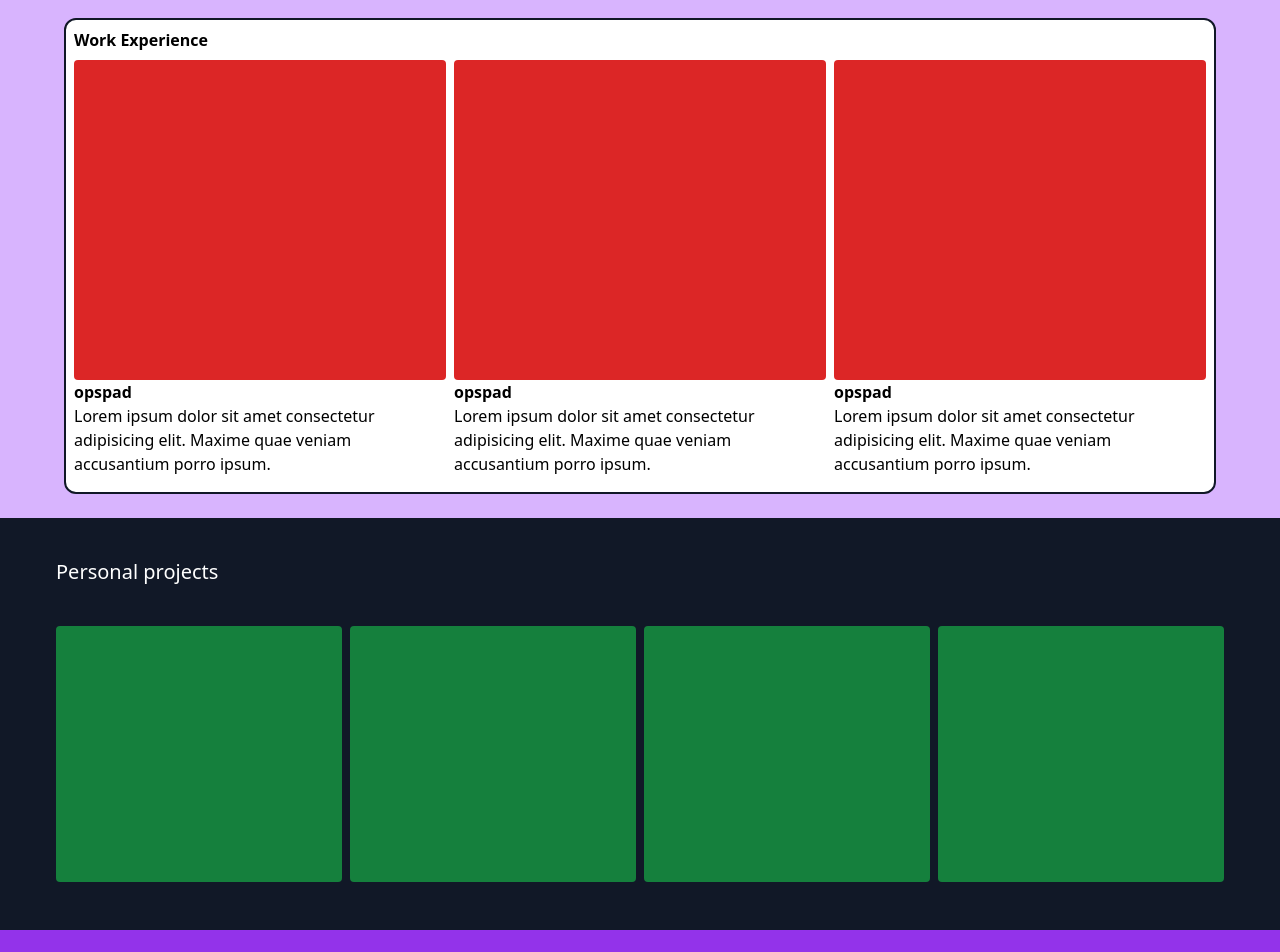
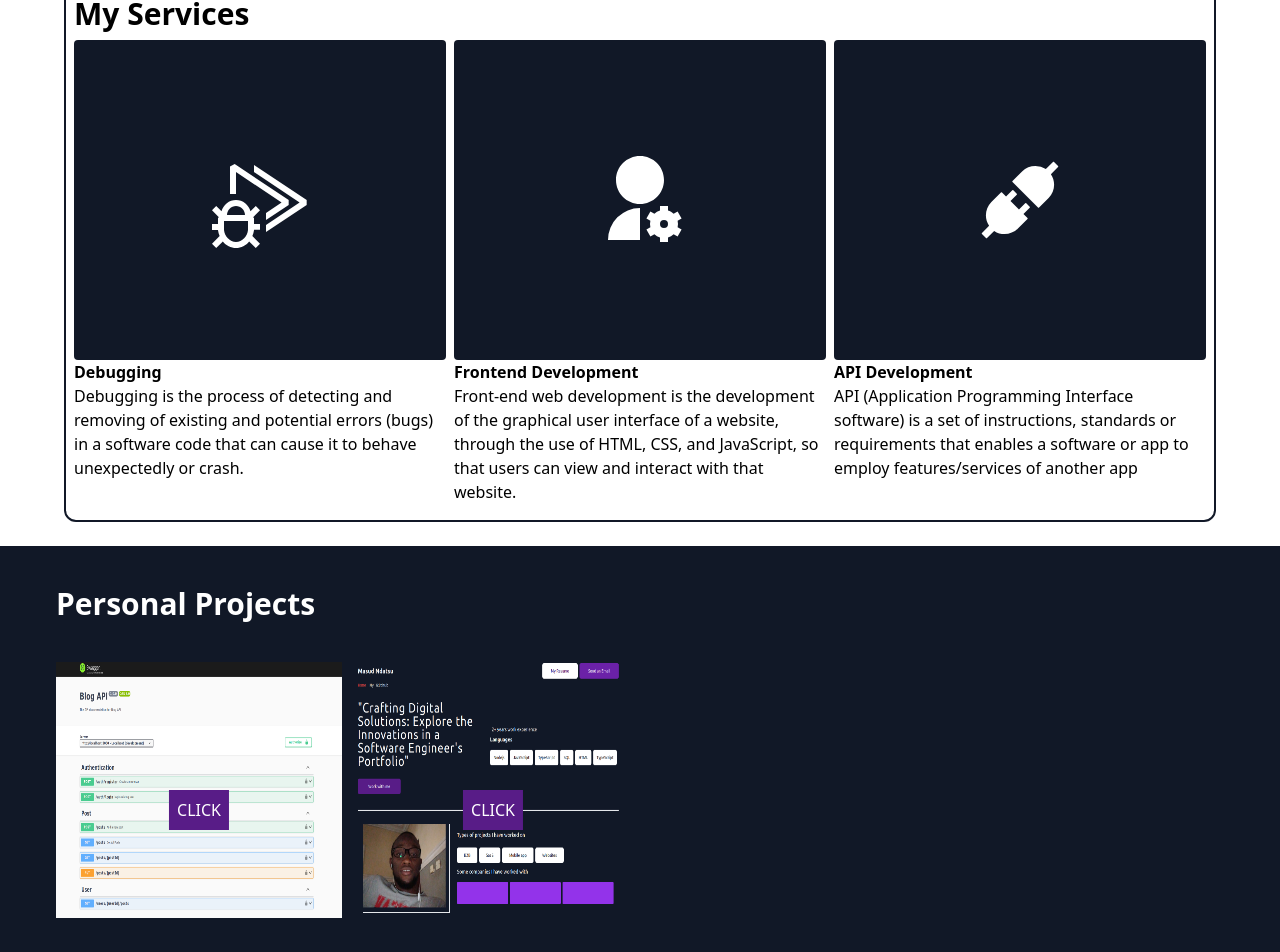
Before and after one commit to Masud-Ndatsu/react-portfolio-v1, a React (Vite) app: page / in a window 1280 px wide. Shown: the part 1014-1966 px from the top of the page. Built offline with nearby package versions, Linux system fonts and the light colour scheme; no server answers.

Commit message:
feat: Added new features

```diff
--- a/src/components/Hero/index.tsx
+++ b/src/components/Hero/index.tsx
@@ -6,9 +6,14 @@ export const Hero = () => {
           "Crafting Digital Solutions: Explore the Innovations in a Software
           Engineer's Portfolio"
         </h2>
-        <button className="bg-purple-900 rounded-lg px-[3rem] py-4">
+        <a
+          href="https://mail.google.com/mail/u/0/#inbox?compose=CllgCJlHFJrKvSCHrWpDqktdWxXTnSJSGKNdtClFXpXTDXCLgkRkgqrgFqsffqWswkXTRjCKddq"
+          className="bg-purple-900 rounded-lg px-[3rem] py-4"
+          target="_blank"
+          rel="noopener noreferrer"
+        >
           Work with me
-        </button>
+        </a>
       </div>
       <div>
         <p className="text-lg m-2">2+ years work experience</p>
--- a/src/components/Main/index.tsx
+++ b/src/components/Main/index.tsx
@@ -1,36 +1,56 @@
+import { VscDebugAll } from "react-icons/vsc";
+import { AiFillApi } from "react-icons/ai";
+import { RiUserSettingsFill } from "react-icons/ri";
+
 export const Main = () => {
   return (
     <main className="p-6 max-w-[1200px] m-auto">
       <div className="border-2 border-gray-900 rounded-xl bg-white p-2">
-        <h2 className="font-bold">Work Experience</h2>
-        <div className="grid sm:grid-cols-2 md:grid-cols-3 gap-2">
+        <h2 className="font-bold text-3xl">My Services</h2>
+        <div className="grid sm:grid-cols-2  md:grid-cols-3  gap-2">
           <div className="py-2">
-            <div className="h-80 w-full bg-red-600 rounded"></div>
+            <div className="h-80 w-full grid place-items-center bg-gray-900 rounded">
+              <h1 className="text-8xl">
+                <VscDebugAll className="text-white" />
+              </h1>
+            </div>
             <div>
-              <h4 className="font-bold">opspad</h4>
+              <h4 className="font-bold">Debugging</h4>
               <p>
-                Lorem ipsum dolor sit amet consectetur adipisicing elit. Maxime
-                quae veniam accusantium porro ipsum.
+                Debugging is the process of detecting and removing of existing
+                and potential errors (bugs) in a software code that can cause it
+                to behave unexpectedly or crash.
               </p>
             </div>
           </div>
           <div className="py-2">
-            <div className="h-80 w-full bg-red-600 rounded"></div>
+            <div className="h-80 w-full grid place-items-center bg-gray-900 rounded">
+              <h1 className="text-8xl">
+                <RiUserSettingsFill className="text-white" />
+              </h1>
+            </div>
             <div>
-              <h4 className="font-bold">opspad</h4>
+              <h4 className="font-bold">Frontend Development</h4>
               <p>
-                Lorem ipsum dolor sit amet consectetur adipisicing elit. Maxime
-                quae veniam accusantium porro ipsum.
+                Front-end web development is the development of the graphical
+                user interface of a website, through the use of HTML, CSS, and
+                JavaScript, so that users can view and interact with that
+                website.
               </p>
             </div>
           </div>
           <div className="py-2">
-            <div className="h-80 w-full bg-red-600 rounded"></div>
+            <div className="h-80 w-full grid place-items-center bg-gray-900 rounded">
+              <h1 className="text-8xl">
+                <AiFillApi className="text-white" />
+              </h1>
+            </div>
             <div>
-              <h4 className="font-bold">opspad</h4>
+              <h4 className="font-bold">API Development</h4>
               <p>
-                Lorem ipsum dolor sit amet consectetur adipisicing elit. Maxime
-                quae veniam accusantium porro ipsum.
+                API (Application Programming Interface software) is a set of
+                instructions, standards or requirements that enables a software
+                or app to employ features/services of another app
               </p>
             </div>
           </div>
--- a/src/components/Navbar/index.tsx
+++ b/src/components/Navbar/index.tsx
@@ -5,12 +5,22 @@ export const Navbar = () => {
     <nav className="flex gap-4 items-center justify-between max-w-[1200px] m-auto">
       <h3 className="text-2xl font-bold">Masud Ndatsu</h3>
       <div className="flex items-center gap-2">
-        <button className="py-4 px-10 bg-white text-purple-950 rounded-lg hidden sm:inline-block shadow">
+        <a
+          href="https://drive.google.com/file/d/1fzE3u5JFam0P2XacuSsNVhtfD7kBLpiv/view?usp=sharing"
+          className="py-4 px-10 bg-white text-purple-950 rounded-lg hidden sm:inline-block shadow"
+          target="_blank"
+          rel="noopener noreferrer"
+        >
           My Resume
-        </button>
-        <button className="py-4 px-4 sm:px-10 bg-purple-800 rounded-lg shadow">
+        </a>
+        <a
+          href="https://mail.google.com/mail/u/0/#inbox?compose=CllgCJlHFJrKvSCHrWpDqktdWxXTnSJSGKNdtClFXpXTDXCLgkRkgqrgFqsffqWswkXTRjCKddq"
+          className="py-4 px-4 sm:px-10 bg-purple-800 rounded-lg shadow"
+          target="_blank"
+          rel="noopener noreferrer"
+        >
           Send an Email
-        </button>
+        </a>
         <div className="text-3xl sm:hidden">
           <HiOutlineMenuAlt4 />
         </div>
--- a/src/components/Project/index.tsx
+++ b/src/components/Project/index.tsx
@@ -1,13 +1,36 @@
+import blogApi from "../../assets/projects/blog.png";
+import portfolio from "../../assets/projects/porfolio.png";
+
 export const Projects = () => {
   return (
     <>
       <article className="bg-gray-900 text-white py-6 max-w-[1200px] m-auto">
-        <h2 className="p-4 text-xl">Personal projects</h2>
+        <h2 className="p-4 font-bold text-3xl">Personal Projects</h2>
         <div className="my-2 p-4  grid sm:grid-cols-2 md:grid-cols-4 gap-2">
-          <div className="h-64 bg-green-700 rounded"></div>
-          <div className="h-64 bg-green-700 rounded"></div>
-          <div className="h-64 bg-green-700 rounded"></div>
-          <div className="h-64 bg-green-700 rounded"></div>
+          <div className="h-64 rounded relative">
+            <img src={blogApi} alt="" className="w-full h-full" />
+            <a
+              href="https://blog-ts-api.onrender.com/docs"
+              target="_blank"
+              rel="noopener noreferrer"
+              className="absolute top-1/2 right-1/2 translate-x-1/2 bg-purple-900 p-2 hover:scale-x-[1.1] transition-all"
+            >
+              CLICK
+            </a>
+          </div>
+          <div className="h-64 rounded relative">
+            <img src={portfolio} alt="" className="w-full h-full" />
+            <a
+              href="https://masud-biggie.vercel.app/"
+              target="_blank"
+              rel="noopener noreferrer"
+              className="absolute top-1/2 right-1/2 translate-x-1/2 bg-purple-900 p-2 hover:scale-x-[1.1] transition-all"
+            >
+              CLICK
+            </a>
+          </div>
+          {/* <div className="h-64 bg-green-700 rounded"></div>
+          <div className="h-64 bg-green-700 rounded"></div> */}
         </div>
       </article>
     </>
--- a/src/pages/Home/index.tsx
+++ b/src/pages/Home/index.tsx
@@ -7,7 +7,7 @@ export const Home = () => {
   return (
     <>
       <Header />
-      <div className="bg-purple-300 ">
+      <div className="g-gray-900">
         <Main />
       </div>
       <div className="bg-gray-900">
```
Also changed, not shown: src/assets/projects/blog.png (added), src/assets/projects/porfolio.png (added).
